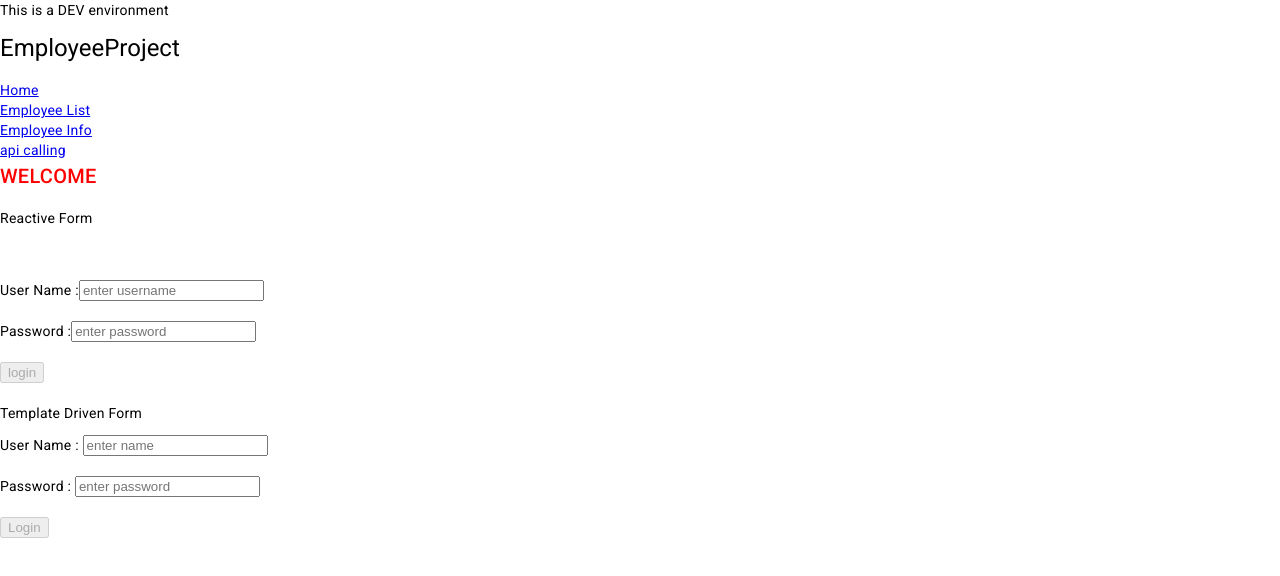
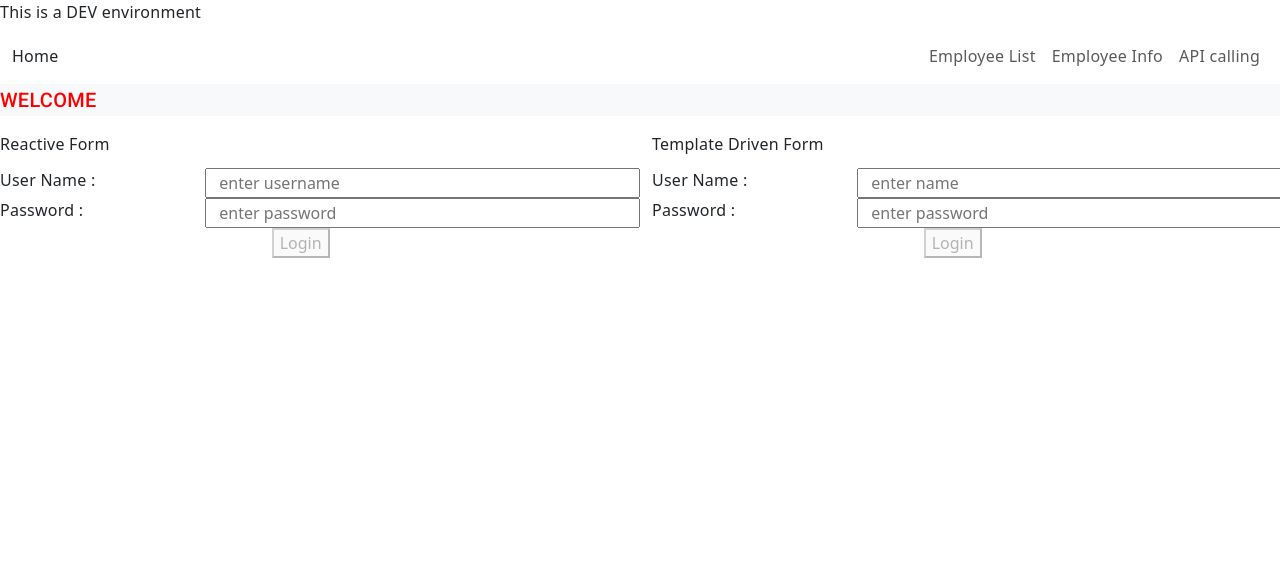
Before and after one commit to Pranav-Komirishetty/Angular, an Angular app: page / in a window 1280 px wide. Shown: the top 576 px of the page. Built offline with nearby package versions, Linux system fonts and the light colour scheme; no server answers.

Commit message:
Update app.component.html
..

```diff
--- a/src/app/app.component.html
+++ b/src/app/app.component.html
@@ -1,4 +1,134 @@
-<html>
+<!DOCTYPE html>
+<html lang="en">
+<head>
+  <h1>EmployeeProject</h1>
+  <meta charset="UTF-8">
+  <meta name="viewport" content="width=device-width, initial-scale=1.0">
+  <link rel="stylesheet" href="app.component.css">
+  <link href="https://cdn.jsdelivr.net/npm/bootstrap@5.3.0/dist/css/bootstrap.min.css" rel="stylesheet" integrity="sha384-9ndCyUaIbzAi2FUVXJi0CjmCapSmO7SnpJef0486qhLnuZ2cdeRhO02iuK6FUUVM" crossorigin="anonymous">
+  <title>Document</title>
+</head>
+<body>
+  <div class="box">
+    <p class="text mb-1">This is a {{envName}} environment</p>
+  </div>
+  <div>
+  <nav class="navbar navbar-expand-sm ">
+    <div class="container-fluid">
+      <a class="nav-link active" routerLink="" aria-current="page" href="#">Home</a>
+      <button class="navbar-toggler" type="button" data-bs-toggle="collapse" data-bs-target="#navbarSupportedContent" aria-controls="navbarSupportedContent" aria-expanded="false" aria-label="Toggle navigation">
+        <span class="navbar-toggler-icon"></span>
+      </button>
+      <div class="collapse navbar-collapse" id="navbarSupportedContent">
+        <ul class="navbar-nav ms-auto mb-2 mb-lg-0">
+          <!-- <li class="nav-item">
+            <a class="nav-link active" routerLink="" aria-current="page" href="#">Home</a>
+          </li> -->
+          <li class="nav-item">
+            <a class="nav-link" routerLink="employee-list" href="#">Employee List</a>
+          </li>
+          <li class="nav-item">
+            <a class="nav-link" routerLink="employee-info" href="#">Employee Info</a>
+          </li>
+          <li class="nav-item">
+            <a class="nav-link" routerLink="api" href="#">API calling</a>
+          </li>
+          <!-- <router-outlet></router-outlet>  -->
+        </ul>
+      </div>
+    </div>
+  </nav>
+</div>
+<div class="containe bg-body-tertiary">
+  <router-outlet></router-outlet>
+</div>
+<div class="row mt-2">
+  <div class="col-6">
+    <div clas="RFbox">
+      <p>Reactive Form</p>
+    <form [formGroup]="loginForm" (ngSubmit)="loginBtn()">
+      <div class="row">
+        <div class="col-4">
+          <label for="username" class="">User Name :</label>
+        </div>
+        <div class="col-8">
+          <div class="row txtbox">
+          <input type="text" name="username" placeholder="enter username" formControlName="username">
+        </div>
+        <div class="spanrow">
+          <span *ngIf="checkUsername && checkUsername.invalid && checkUsername.touched ">
+            This field is Invalid
+          </span>
+        </div>
+        </div>
+      </div>
+      <div class="row">
+        <div class="col-4">
+          <label for="password">Password :</label>
+        </div>
+        <div class="col-8">
+          <div class="row txtbox">
+            <input type="password" name="password" placeholder="enter password" formControlName="password">
+          </div>
+          <div class="spanrow">
+          <span *ngIf="checkPassword && checkPassword.invalid && checkPassword.touched">
+            Password is too short
+          </span>
+        </div>
+        </div>
+      </div>
+      <div class="row">
+        <div class="col-5 white"></div>
+        <div class="col-7">
+        <button class="btn-success " [disabled]="loginForm.invalid">Login</button>
+      </div>
+      </div>
+    </form>
+  </div>
+  </div>
+  <div class="col-6">
+  <div class="TDbox">
+    <p>Template Driven Form</p>
+    <form #tdForm="ngForm" (ngSubmit)=Login(tdForm.value)>
+      <div class="row">
+        <div class="col-4">
+          <label for="username" class="">User Name :</label>
+        </div>
+        <div class="col-8">
+          <div class="row txtbox">
+            <input type="text" required #name="ngModel" pattern="[a-zA-Z]+$" placeholder="enter name" name="username" ngModel>
+          </div>
+          <div class="spanrow">
+            <span *ngIf="name.invalid && name.touched">This field is Invalid</span>
+          </div>
+        </div>
+      </div>
+      <div class="row">
+        <div class="col-4">
+          <label for="password"> Password : </label>
+        </div>
+        <div class="col-8">
+          <div class="row txtbox">
+            <input type="password" required  #password="ngModel" minlength="6" placeholder="enter password" name="password" ngModel>
+          </div>
+          <div class="spanrow">
+            <span *ngIf="password.invalid && password.touched">Password is too short</span>
+          </div>
+        </div>
+      </div>
+      <div class="row">
+        <div class="col-5 white"></div>
+        <div class="col-7">
+        <button class="btn-success" [disabled]="tdForm.invalid">Login</button>
+      </div>
+      </div>
+    </form>
+  </div>
+</div>
+</div>
+</body>
+</html>
+<!-- <html>
   <head>
     <h1>EmployeeProject</h1>
   </head>
@@ -6,14 +136,14 @@
   <body>
     <p>This is a {{envName}} environment</p>
     <h1>EmployeeProject</h1>
-    <!--
+
     <app-employee-list></app-employee-list>
     <app-employee-info></app-employee-info>
-    -->
-    <a routerLink="">Home</a><br>
+     <a routerLink="">Home</a><br>
     <a routerLink="employee-list">Employee List</a><br>
     <a routerLink="employee-info">Employee Info</a><br>
-    <a routerLink="api">api calling</a><br>
+    <a routerLink="api">api calling</a><br> --
+
     <router-outlet></router-outlet>
     <p>Reactive Form</p><br>
     <form [formGroup]="loginForm" (ngSubmit)="loginBtn()">
@@ -43,4 +173,4 @@
 
 
   </body>
-</html>
+</html> -->
```
